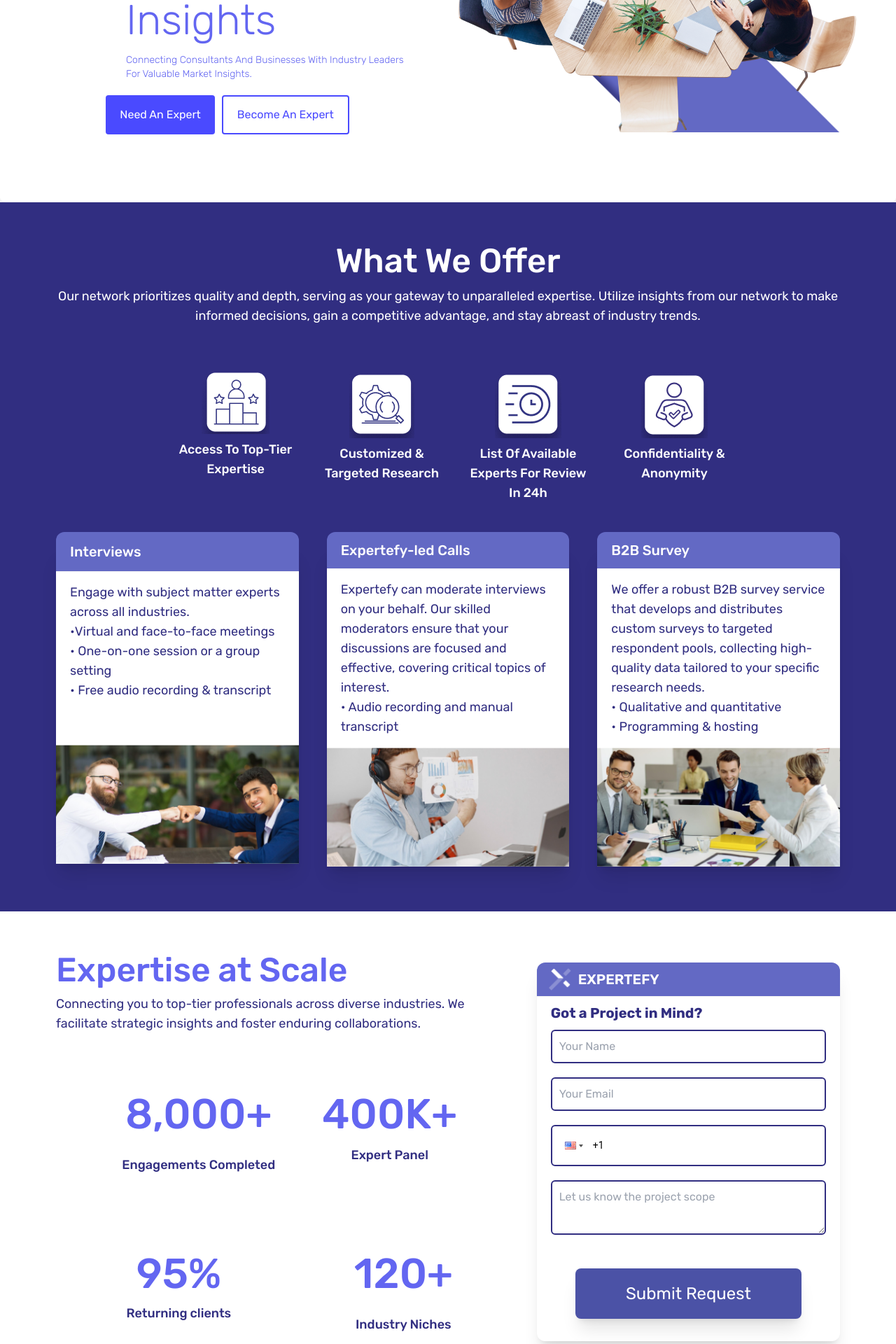
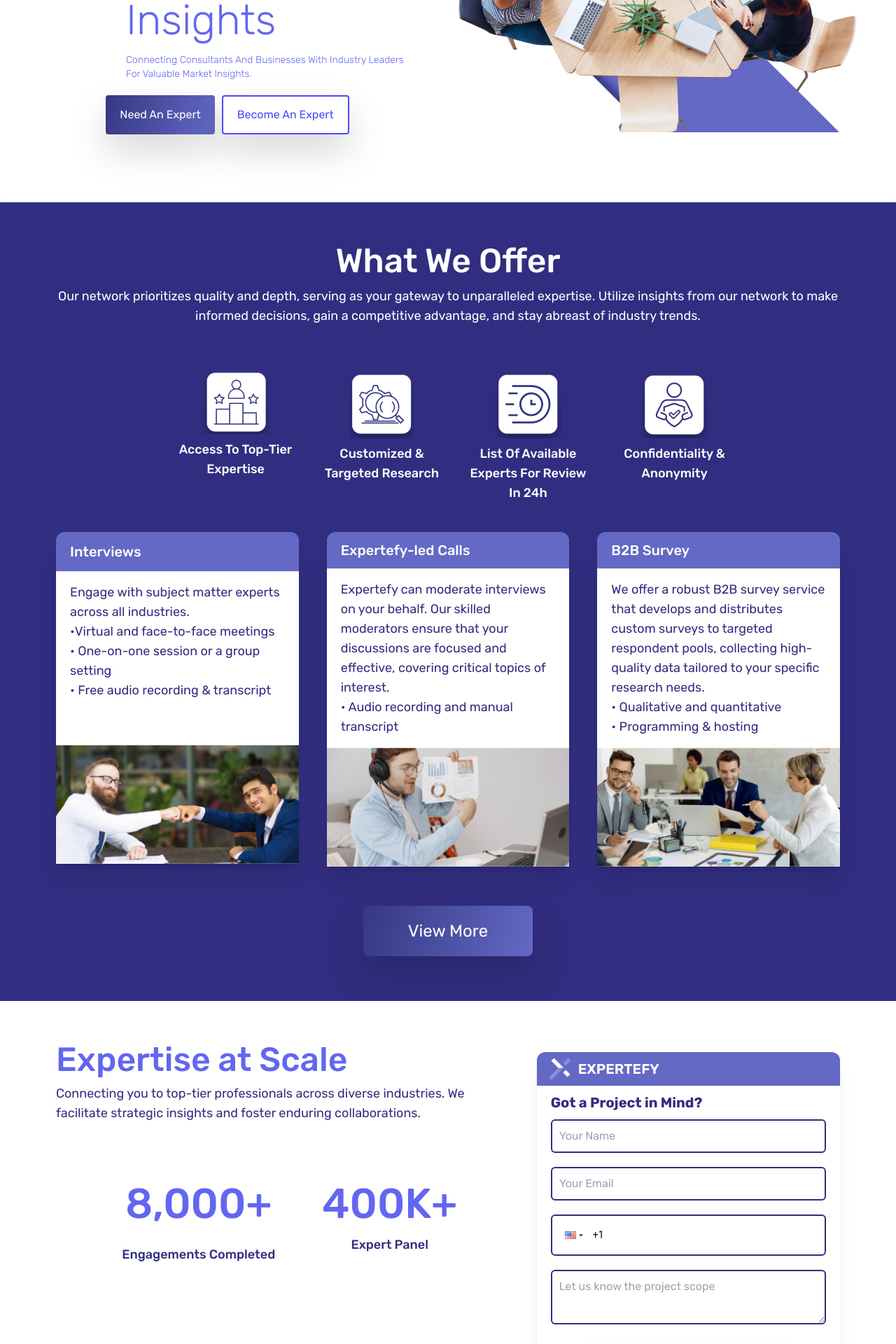
Before and after one commit to NasirBaigIT/expertefy-react, a React (Create React App) app: page / in a window 1280 px wide. Shown: the part 480-2400 px from the top of the page at 70% size. Built offline with nearby package versions, Linux system fonts and the light colour scheme.

Commit message:
Drop shadow and btn gradient and hover states

```diff
--- a/src/App.js
+++ b/src/App.js
@@ -28,7 +28,7 @@
   ) : (
     <Router>
       <div className="flex flex-col bg-white shadow-xl px-30">
-        <header className="sticky top-0 bg-white z-50">
+        <header className="sticky top-0 bg-white z-50 drop-shadow-2xl">
           <Navbar />
         </header>
 
--- a/src/components/Experts/ExpertForm.js
+++ b/src/components/Experts/ExpertForm.js
@@ -152,7 +152,7 @@
           value={experienceDetails}
           onChange={(e) => setExperienceDetails(e.target.value)}
         />
-        <button className="justify-center items-center self-center px-4 py-3 my-8 max-w-full text-2xl font-medium text-center dark-button text-white whitespace-nowrap rounded-lg shadow-xl w-[300px] max-md:px-5">
+        <button className="justify-center items-center self-center px-4 py-3 my-8 max-w-full text-2xl font-medium text-center dark-button text-white whitespace-nowrap rounded-lg  drop-shadow-2xl w-[300px] max-md:px-5">
           Submit
         </button>
       </form>
--- a/src/components/Home/Banner/banner.js
+++ b/src/components/Home/Banner/banner.js
@@ -22,7 +22,7 @@
                     Expert knowledge and market insights into any industry in
                     every corner of the world
                   </p>
-                  <button className="justify-center self-center px-16 py-5 mt-20 text-2xl text-center rounded-lg shadow-xl max-md:px-6 max-md:mt-10 dark-button">
+                  <button className="justify-center self-center px-16 py-5 mt-20 text-2xl text-center rounded-lg  drop-shadow-2xl max-md:px-6 max-md:mt-10 dark-button">
                     Read More
                   </button>
                 </div>
--- a/src/components/Home/Form/form.js
+++ b/src/components/Home/Form/form.js
@@ -166,7 +166,7 @@
                   onChange={(e) => setProjectScope(e.target.value)}
                   required
                 ></textarea>
-                <button className="justify-center dark-button items-center self-center px-16 py-5 mt-7 max-w-full text-2xl text-center text-white rounded-lg shadow-xl w-[323px] max-md:px-5">
+                <button className="justify-center dark-button items-center self-center px-16 py-5 mt-7 max-w-full text-2xl text-center text-white rounded-lg  drop-shadow-2xl w-[323px] max-md:px-5">
                   Submit Request
                 </button>
               </div>
--- a/src/components/Home/HomePoster/HomePoster.js
+++ b/src/components/Home/HomePoster/HomePoster.js
@@ -109,10 +109,12 @@
             className="buttons mx-auto fading"
             ref={(el) => (textRef.current[7] = el)}
           >
-            <button className="need-expert dark-button h-14">
+            <button className="need-expert dark-button h-14  drop-shadow-2xl">
               Need An Expert
             </button>
-            <button className="become-expert h-14">Become An Expert</button>
+            <button className="become-expert h-14  drop-shadow-2xl">
+              Become An Expert
+            </button>
           </div>
         </div>
       </div>
--- a/src/components/Home/Offers/offers.js
+++ b/src/components/Home/Offers/offers.js
@@ -128,11 +128,10 @@
             </div>
           </div>
         </div>
-        {items.length > 3 ? (
-          <div className="justify-center px-16 py-5 mt-14 text-2xl text-center text-white rounded-lg shadow-xl max-md:px-6 max-md:mt-10">
-            View More
-          </div>
-        ) : null}
+
+        <div className="justify-center px-16 py-5 mt-14 text-2xl text-center text-white rounded-lg  drop-shadow-2xl max-md:px-6 max-md:mt-10 dark-button">
+          View More
+        </div>
       </div>
     </section>
   );
--- a/src/components/Navbar.js
+++ b/src/components/Navbar.js
@@ -36,7 +36,11 @@
   return (
     <>
       <header
-        className={`flex navbar-fading sticky top-0 gap-5 ${isMobile ? "justify-between items-center" : "justify-around self-center"} max-md:flex-wrap max-md:max-w-full`}
+        className={`flex navbar-fading sticky top-0 gap-5 ${
+          isMobile
+            ? "justify-between items-center"
+            : "justify-around self-center"
+        } max-md:flex-wrap max-md:max-w-full`}
       >
         <Link to="/">
           <div className="flex gap-2 px-5 text-xl font-semibold text-indigo-500 whitespace-nowrap">
--- a/src/index.css
+++ b/src/index.css
@@ -21,7 +21,7 @@
 }
 
 .dark-button {
-  background-color: #4B52A6;
+  background-image: linear-gradient(105deg, #363882, #6369C4);
 }
 
 .card-header {
@@ -36,6 +36,7 @@
   }
 }
 .dark-button:hover {
+  background-image: none;
   background-color: #6369c4;
 }
 
--- a/src/pages/Clients.js
+++ b/src/pages/Clients.js
@@ -27,7 +27,7 @@
       </Reveal>
       <div className="flex flex-col items-center px-5 mb-12">
         <button
-          className="justify-center items-center px-16 py-3 mt-12 dark-button max-w-full text-3xl text-center text-white rounded-lg shadow-xl w-[398px] max-md:px-5 max-md:mt-10 max-md:text-4xl"
+          className="justify-center items-center px-16 py-3 mt-12 dark-button max-w-full text-3xl text-center text-white rounded-lg  drop-shadow-2xl w-[398px] max-md:px-5 max-md:mt-10 max-md:text-4xl"
           onClick={() => console.log("clicked")}
         >
           Get Started!
```
